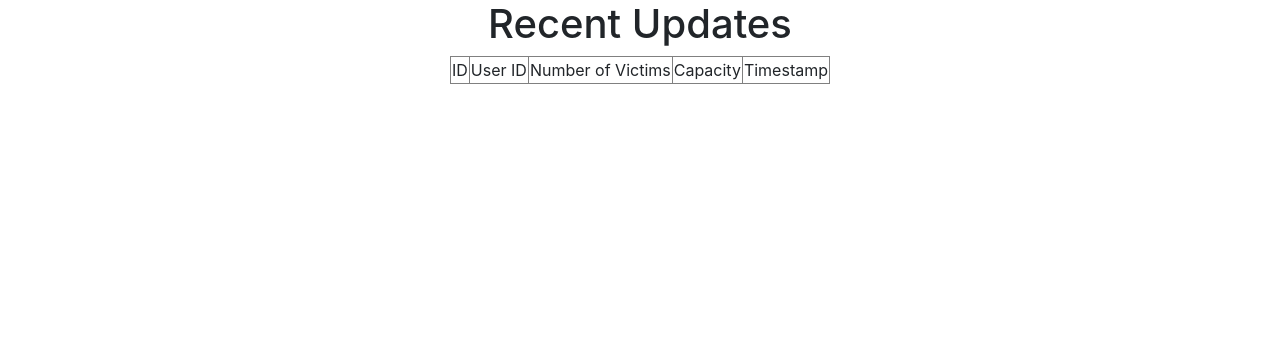
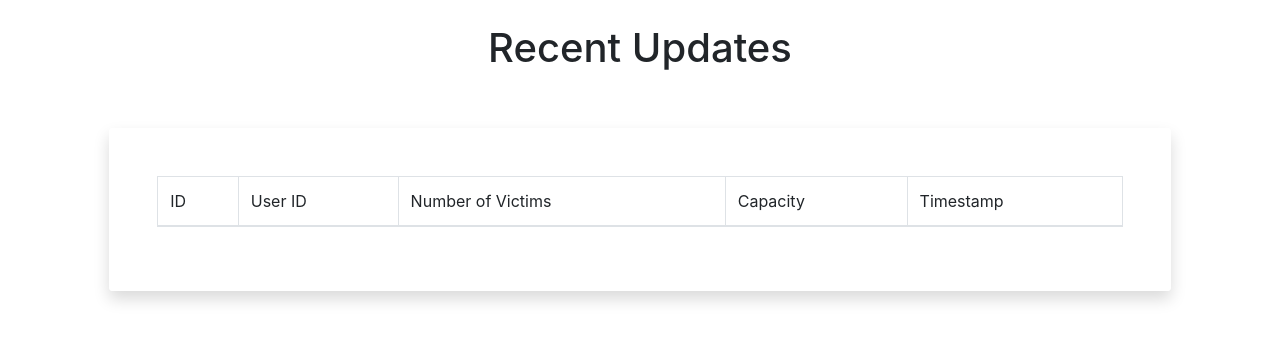
Before and after one commit to tianjiuzuo/duke-data-pipeline, a Flask app: template app/templates/admin_dashboard.html in a window 1280 px wide. Shown: the part 56-397 px from the top of the page. Run offline with Flask 2, Linux system fonts and the light colour scheme; the template is opened without the code that fills it, so the values that code supplies are empty; some libraries are stand-ins or nearby versions.

Commit message:
Added styling to admin dashboard table

```diff
--- a/app/templates/admin_dashboard.html
+++ b/app/templates/admin_dashboard.html
@@ -2,8 +2,14 @@
 
 {% block content %}
 <center>
+<br>
 <h1>Recent Updates</h1>
-<table border=1>
+<div class="row py-5">
+    <div class="col-lg-10 mx-auto">
+        <div class="card rounded shadow border-0">
+            <div class="card-body p-5 bg-white rounded">
+                <div class="table-responsive">
+                    <table id="admin-dashboard" style="width:100%" class="table table-striped table-bordered">
                         <thead>
                         <td>ID</td>
                         <td>User ID</td>
@@ -21,5 +27,10 @@
                         </tr>
                         {% endfor %}
                     </table>
+                </div>
+            </div>
+        </div>
+    </div>
+</div>
 </center>
 {% endblock %}
```
Lines whose indentation alone changed are shown as unchanged.
